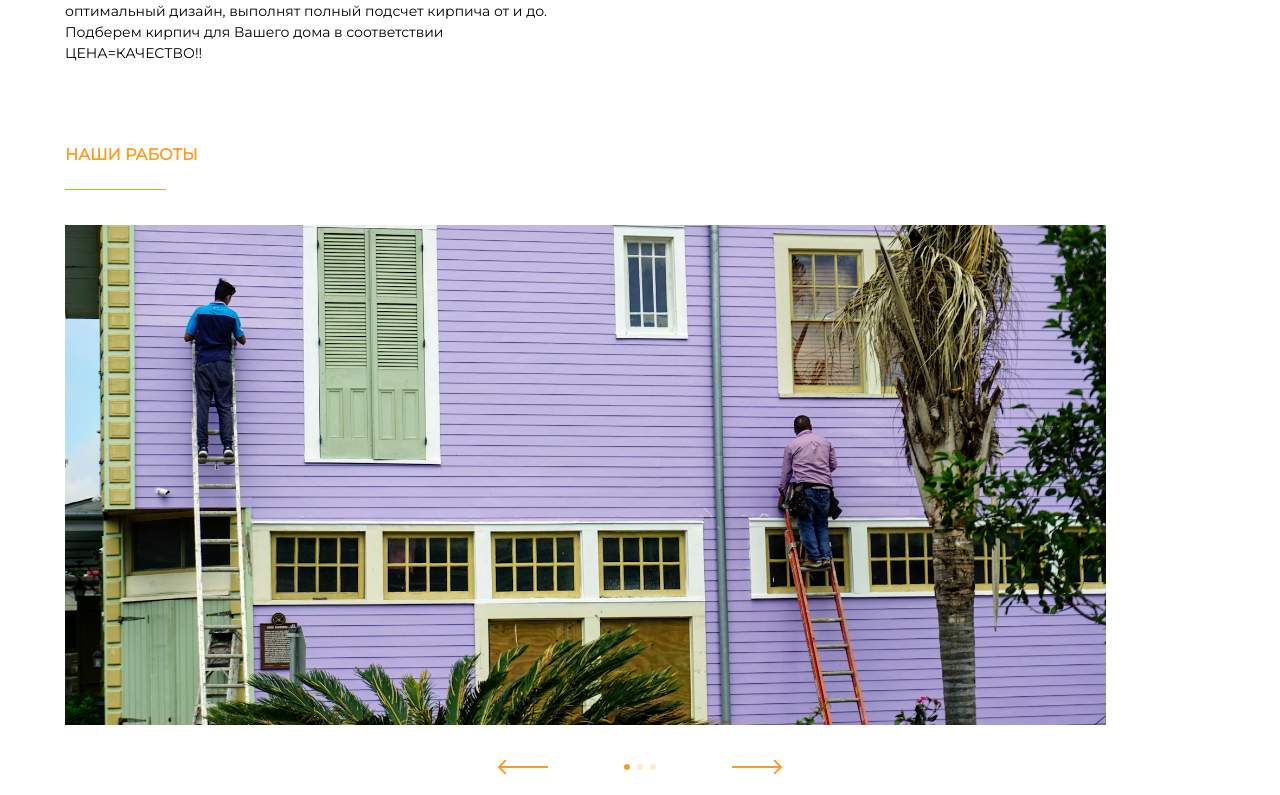
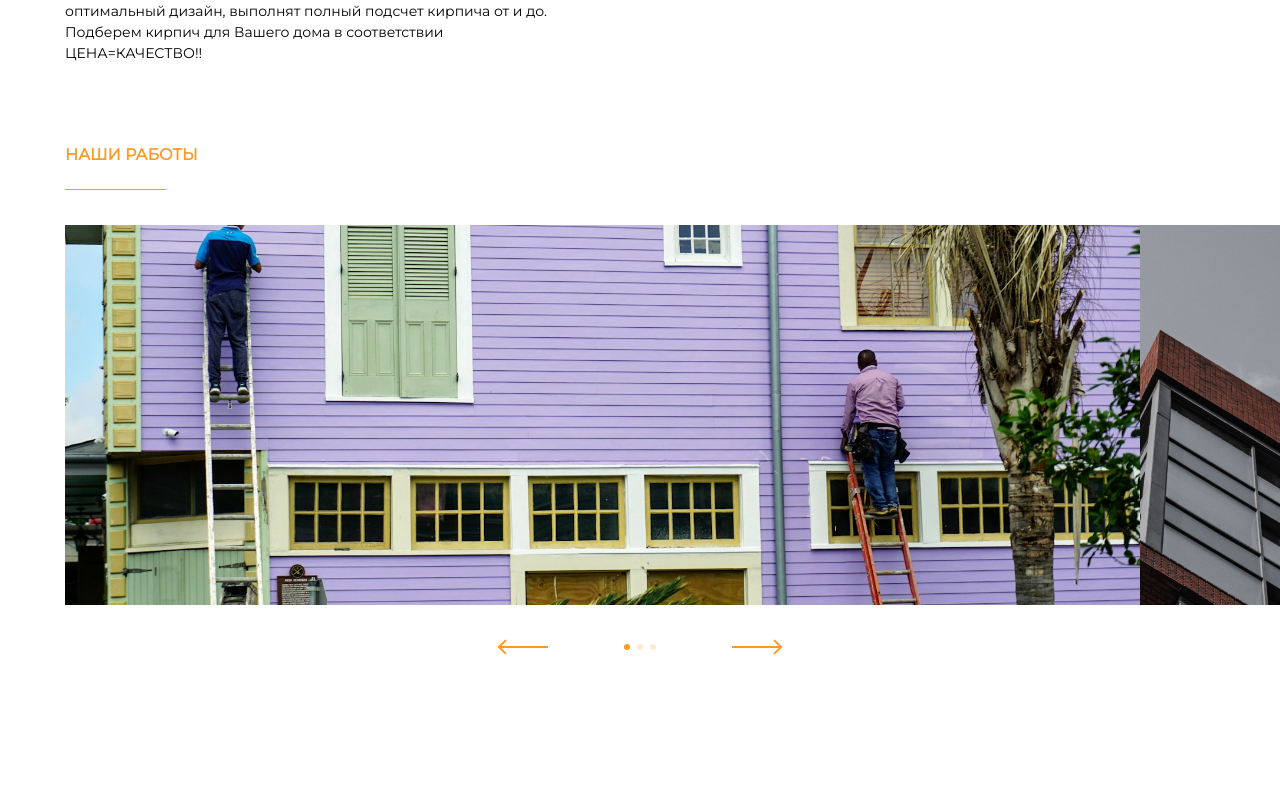
Before and after one commit to Reutchi/drenaj, a Next.js app: page / in a window 1280 px wide. Shown: the part 1148-1943 px from the top of the page. After the commit the page ends 1823 px from the top, so only its background shows below. Built offline with nearby package versions, Linux system fonts and the light colour scheme; grey boxes are pictures that could not be loaded.

Commit message:
styling carousel

```diff
--- a/components/WorkCarousel.js
+++ b/components/WorkCarousel.js
@@ -5,32 +5,56 @@ import Arrow from '../public/orangeArrow.svg'
 import Styles from './css/work-carousel.module.scss'
 
 import photoSlide from '../public/img1.jpg'
+import building from '../public/building.jpg'
+
+import {useState} from "react";
+
 const WorkCarousel = () => {
+
+    const [imageCarousel, setImageCarousel] = useState(0)
+
+
+    const photosSlide = [
+        {id:1,photo: photoSlide, alt: 'Picture of the author'},
+        {id:2,photo: building, alt: 'Picture of the author'},
+    ]
+
+    const handleSelectPrev = () => {
+        setImageCarousel(prevState => (prevState <= 0 ? prevState : prevState - 1 ))
+    }
+
+    const handleSelectNext = () => {
+        setImageCarousel(prevState => (prevState >= 2 ? prevState : prevState + 1))
+    }
+
+    const handleSelectDot = (idx) => {
+        idx !== imageCarousel && setImageCarousel(idx)
+    }
+
+
+
     return(
      <div className={Styles.carousel}>
-         <Image
-             width={1041}
-             height={500}
-             src={photoSlide}
-             style={{objectFit:"cover"}}
-             alt="Picture of the author"
-         />
+         <div className={Styles.imageWrapper}>
+             {photosSlide.map(({id,photo,alt}) => {
+                 return(
+                     <Image
+                         key={id}
+                         height={380}
+                         src={photo}
+                         style={{objectFit:"cover"}}
+                         alt={alt}
+                     />
+                 )
+             })}
+
+         </div>
          <ul className={Styles.slides}>
-             <li>
-                 <Image
-                     alt={'image'}
-                     src={Arrow}
-                 />
-             </li>
-             <li className={`${Styles.ellpse} ${Styles.selected}`}></li>
-             <li className={Styles.ellipse}></li>
-             <li className={Styles.ellipse}></li>
-             <li>
-                 <Image
-                     alt={'image'}
-                     src={Arrow}
-                 />
-             </li>
+             <li onClick={handleSelectPrev}><Image alt={'image'} src={Arrow}/></li>
+             {Array(3).fill(0).map((i,idx) => (
+                 <li onClick={() => handleSelectDot(idx)} className={`${imageCarousel === idx ? Styles.selected : Styles.ellipse}`}></li>
+             ))}
+             <li onClick={handleSelectNext}><Image alt={'image'} src={Arrow}/></li>
          </ul>
      </div>
     )
--- a/components/css/work-carousel.module.scss
+++ b/components/css/work-carousel.module.scss
@@ -2,6 +2,22 @@
 
 .carousel{
   @media only screen and (min-width: 0) {
+    .imageWrapper{
+      display: flex;
+      overflow: hidden;
+      img{
+        cursor: pointer;
+        &:first-child{
+          margin-right: 18px;
+          width: 1200px;
+        }
+        &:nth-last-child(1){
+          position: absolute;
+          width: 140px;
+          right: 0;
+        }
+      }
+    }
     .slides{
       width: 286px;
       margin: 0 auto;
```
